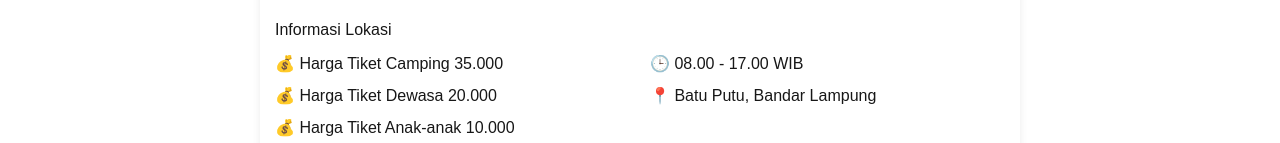
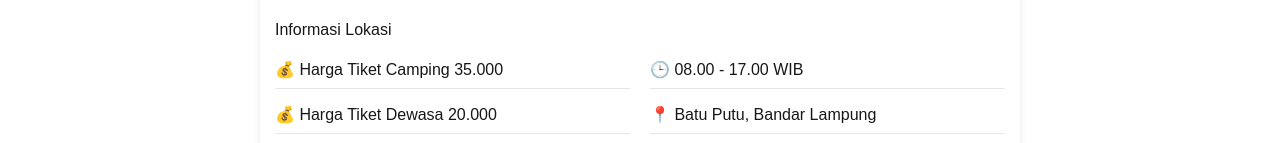
Before and after one commit to jovanakbarsetiodono-code/TI-WEB-24A-SIXTUPLE, a Next.js app in the folder my-app/: page /lokasi in a window 1280 px wide. Shown: the part 590-733 px from the top of the page. Built offline with nearby package versions, Linux system fonts and the light colour scheme.

Commit message:
menambahkan garis halus pada informasi lokasi

```diff
--- a/my-app/app/lokasi/lokasi.module.css
+++ b/my-app/app/lokasi/lokasi.module.css
@@ -26,6 +26,7 @@
   border-radius: 10px;
   margin: 20px 0;
 }
+
 .lokasi-wrapper {
   margin-top: 17px;
   padding: 15px;
@@ -58,3 +59,19 @@
   margin-bottom: 20px;
   font-weight: bold;
 }
+.divider {
+  width: 100%;
+  height: 2px;
+  background-color: #d1d5db;
+  margin: 20px 0;
+  border-radius: 10px;
+}
+.lokasi-info-grid p {
+  margin: 0;
+  padding: 6px 0;
+  border-bottom: 1px solid #e6e6e6;
+}
+
+.lokasi-info-grid p:last-child {
+  border-bottom: none;
+}
```
